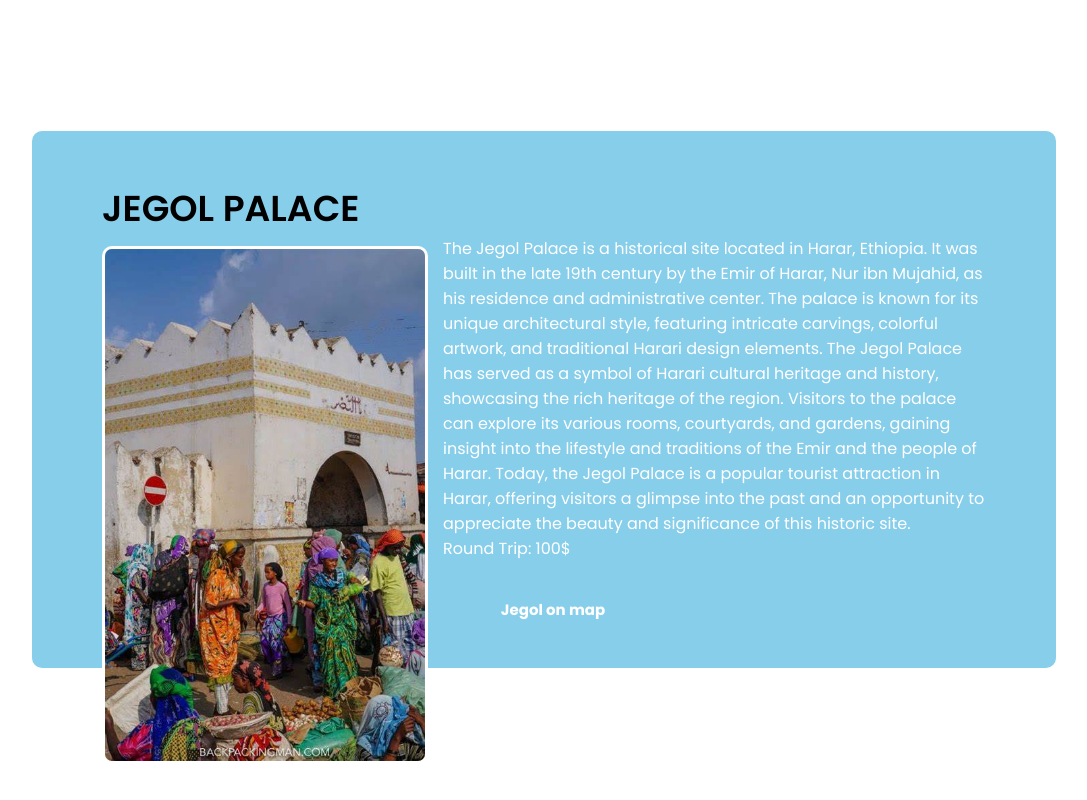
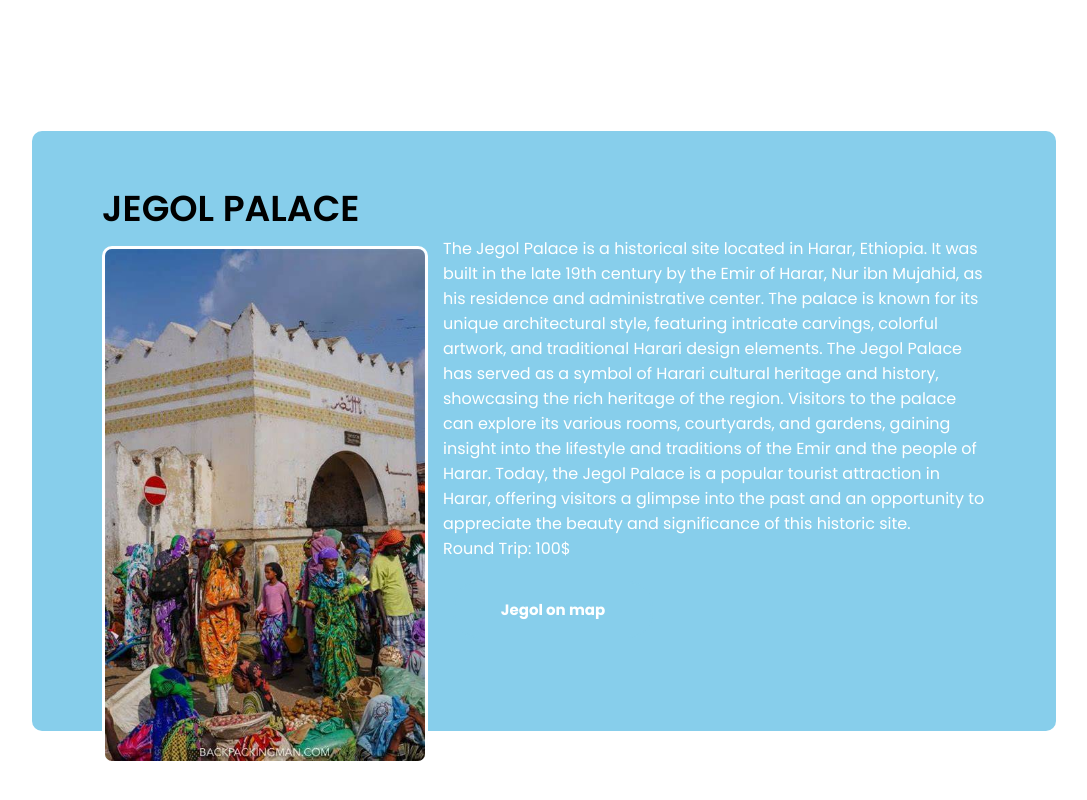
Before and after one commit to itzmusa1/Nomad-website, a plain HTML site: page historicalplace.html in a window 1280 px wide. Shown: the part 1580-2380 px from the top of the page, without its empty margins (96-1183 px from the left). Drawn offline with Linux system fonts and the light colour scheme.

Commit message:
historicalplace.html

```diff
--- a/historicalplace.html
+++ b/historicalplace.html
@@ -60,7 +60,7 @@
             </p>
             <button class="btn"><a href="https://www.google.com/maps/place/Fasil+Ghebbi/@12.6080119,37.4670596,17z/data=!3m1!4b1!4m6!3m5!1s0x164327d5bd20f365:0xe39869932a279b76!8m2!3d12.6080067!4d37.4696345!16zL20vMGIyZmpn?entry=ttu">Fasil on map</a></button>
         </div>
-        <div class="C">
+        <div class="C" style="height:600px">
             <h1>JEGOL PALACE</h1>
             <img src="Harar.jpg">
             <p>
```
